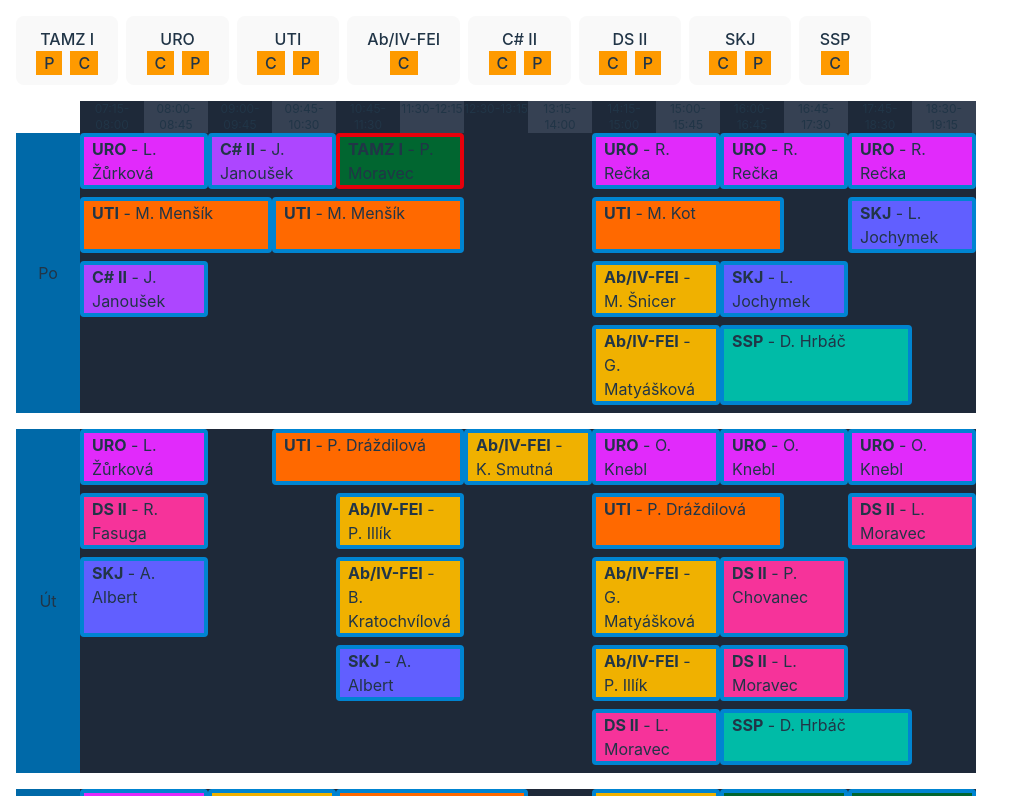
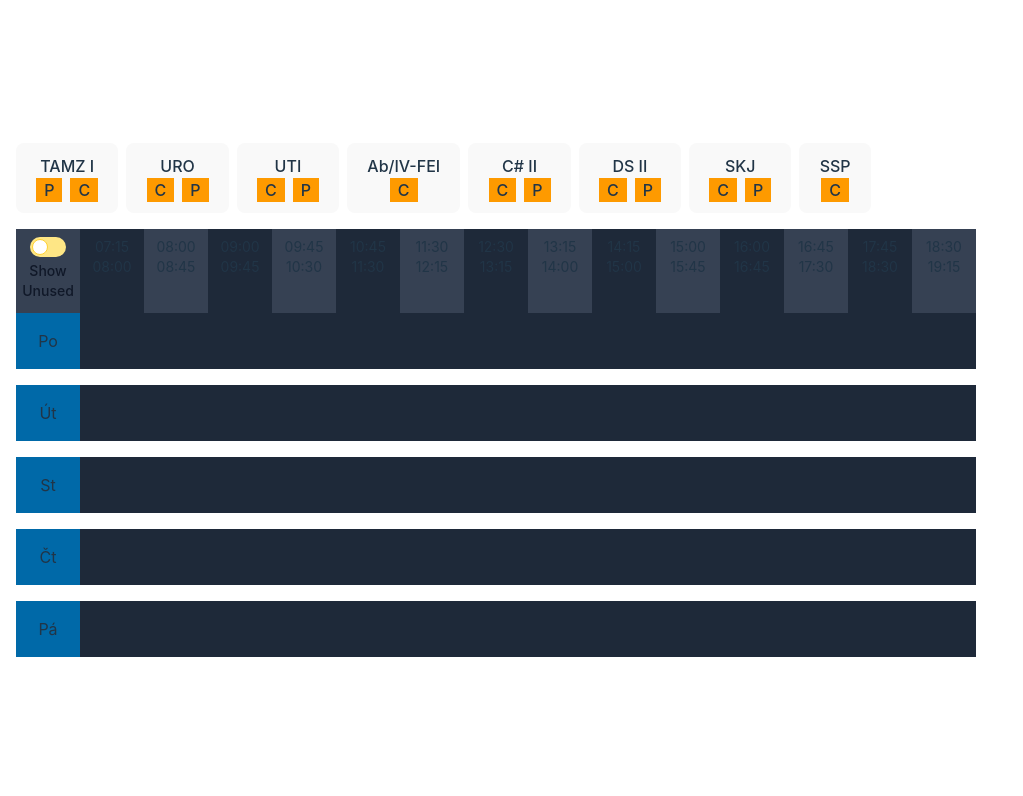
Before and after one commit to Rarach28/vsb_timetable_picker, a React (Vite) app: page / in a window 1280 px wide. Shown: the top 796 px of the page, without its empty margins (0-1023 px from the left). Built offline with nearby package versions, Linux system fonts and the light colour scheme.

Commit message:
dont-hide TH CHANGE + toggle input pro tenhle state

```diff
--- a/src/App.jsx
+++ b/src/App.jsx
@@ -10,6 +10,18 @@ const App = () => {
     const savedSubjects = localStorage.getItem("selectedSubjects");
     return new Set(savedSubjects ? JSON.parse(savedSubjects) : []);
   });
+
+  const [showUnusedClasses, setShowUnusedClasses] = useState(
+    localStorage.getItem("showUnusedClasses") === "true"
+  );
+
+  const handleVisibilityOfUnusedClasses = () => {
+    setShowUnusedClasses((prev) => {
+      const newValue = !prev;
+      localStorage.setItem("showUnusedClasses", newValue); // Save new state
+      return newValue;
+    });
+  };
 
   const timeSlots = [
     "07:15-08:00", "08:00-08:45", "09:00-09:45", "09:45-10:30", "10:45-11:30",
@@ -194,10 +206,26 @@ const App = () => {
       {/* Hodiny */}
       <div className="flex-col">
         <div className="grid grid-cols-15 w-[960px]">
-          <div className="col-start-1 col-span-1 w-[64px] row-start-1"></div>
+          <div className="col-start-1 col-span-1 w-[64px] row-start-1 bg-gray-700">
+            <label className="inline-flex items-center cursor-pointer flex-col justify-center items-center w-full mb-3">
+              <input
+                type="checkbox"
+                onChange={handleVisibilityOfUnusedClasses}
+                checked={showUnusedClasses}
+                className="sr-only peer block"
+              />
+              <div className="mt-2 relative w-9 h-5 bg-amber-200 peer-focus:outline-none peer-focus:ring-4 peer-focus:ring-lime-300 dark:peer-focus:ring-lime-800 rounded-full peer dark:bg-amber-700 peer-checked:after:translate-x-full rtl:peer-checked:after:-translate-x-full peer-checked:after:border-white after:content-[''] after:absolute after:top-[2px] after:start-[2px] after:bg-white after:border-amber-300 after:border after:rounded-full after:h-4 after:w-4 after:transition-all dark:border-amber-600 peer-checked:bg-lime-500 dark:peer-checked:bg-lime-500"></div>
+              <div className="pt-1 text-sm font-medium text-gray-900 dark:text-gray-300 text-center">Show Unused</div>
+            </label>
+          </div>
           {timeSlots.map((slot, index) => (
-            <div key={slot} className={`w-[64px] text-center text-xs col-start-${index + 2} col-span-1 text-center ${index % 2 ? "bg-gray-700" : "bg-gray-800"}`}>
-              {slot}
+            <div key={slot} className={`w-[64px] h-full pt-2 text-center text-sm col-start-${index + 2} col-span-1 text-center ${index % 2 ? "bg-gray-700" : "bg-gray-800"}`}>
+              {slot.split("-").map((part, i) => (
+                <React.Fragment key={i}>
+                  {part}
+                  {i === 0 && <br />}
+                </React.Fragment>
+              ))}
             </div>
           ))}
         </div>
@@ -207,7 +235,7 @@ const App = () => {
       <div className="flex flex-col gap-4">
         {["Pondělí", "Úterý", "Středa", "Čtvrtek", "Pátek"].map((day, dayIndex) => {
           const dayEntries = groupedByDay[day].filter((entry) =>
-            (selectedSubjects.size === 0 || selectedSubjects.has(entry.abbreviation)) || selectedEntries.has(`${entry.day}//${entry.startTime}//${entry.abbreviation}//${entry.isLecture}//${entry.teacher}`)
+            (selectedSubjects.size === 0 || selectedSubjects.has(entry.abbreviation)) && (showUnusedClasses && isEntryHidden(entry)) || selectedEntries.has(`${entry.day}//${entry.startTime}//${entry.abbreviation}//${entry.isLecture}//${entry.teacher}`)
           );
 
           return (
@@ -220,7 +248,7 @@ const App = () => {
 
                 return <label
                   key={index}
-                  className={`subject border-4 rounded mb-2 select-none ${subject.isLecture ? "border-red-600" : "border-sky-600"} ${isSelected ? "!bg-lime-500" : ( selectedSubjects.has(subject.abbreviation) ? "!bg-red-400" : subjectColors[subject.abbreviation] )} ${isEntryHidden(subject) && "opacity-25"} `}
+                  className={`subject border-4 rounded mb-2 ${showUnusedClasses && "select-none"} ${subject.isLecture ? "border-red-600" : "border-sky-600"} ${isSelected ? "!bg-lime-500" : ( selectedSubjects.has(subject.abbreviation) ? "!bg-red-400" : subjectColors[subject.abbreviation] )} ${(isEntryHidden(subject) && showUnusedClasses) && "opacity-25"} `}
 
                   style={{
                     gridColumnStart: getTimeSlotIndex(subject.startTime.substring(0,5)),
```
